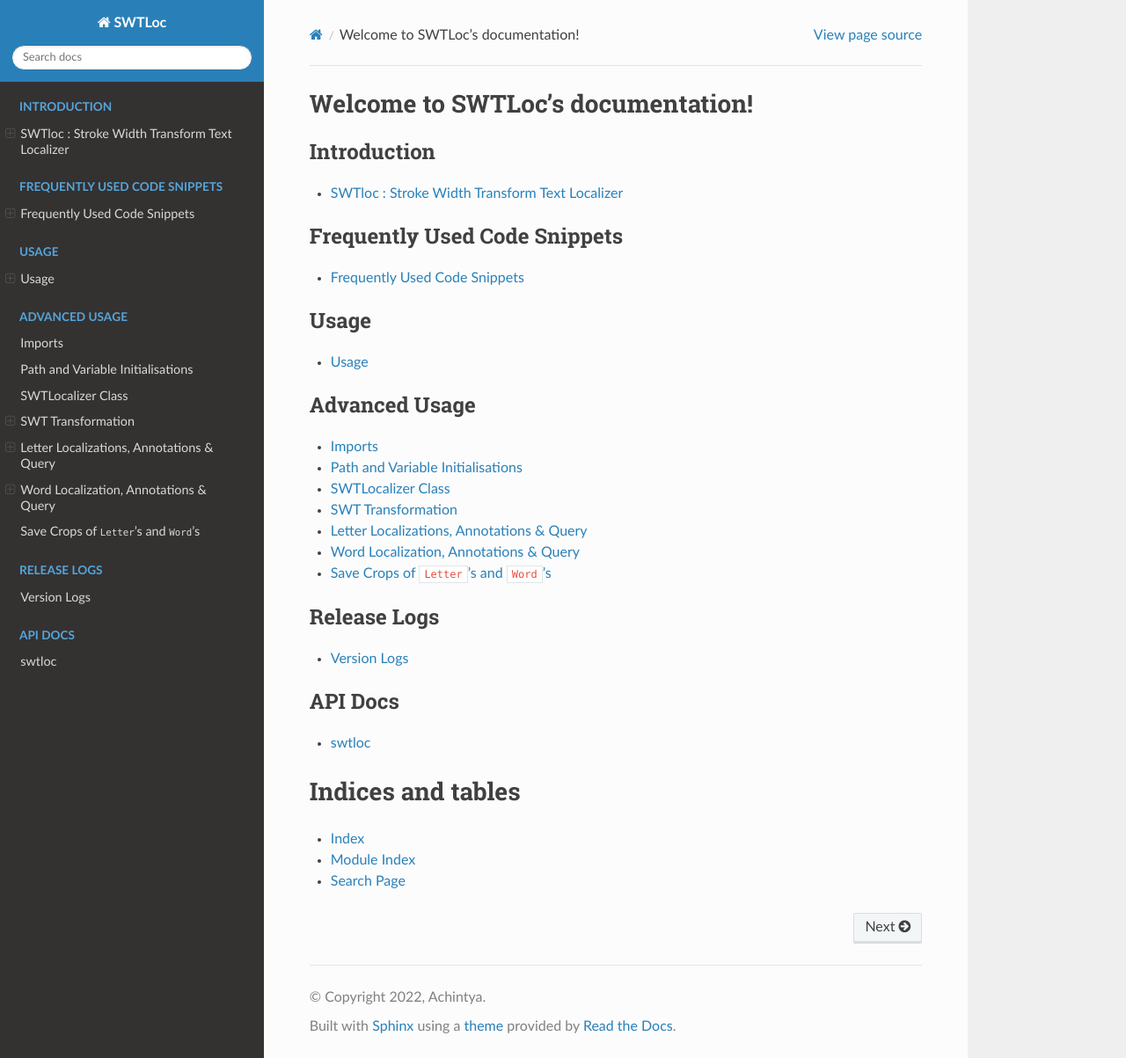
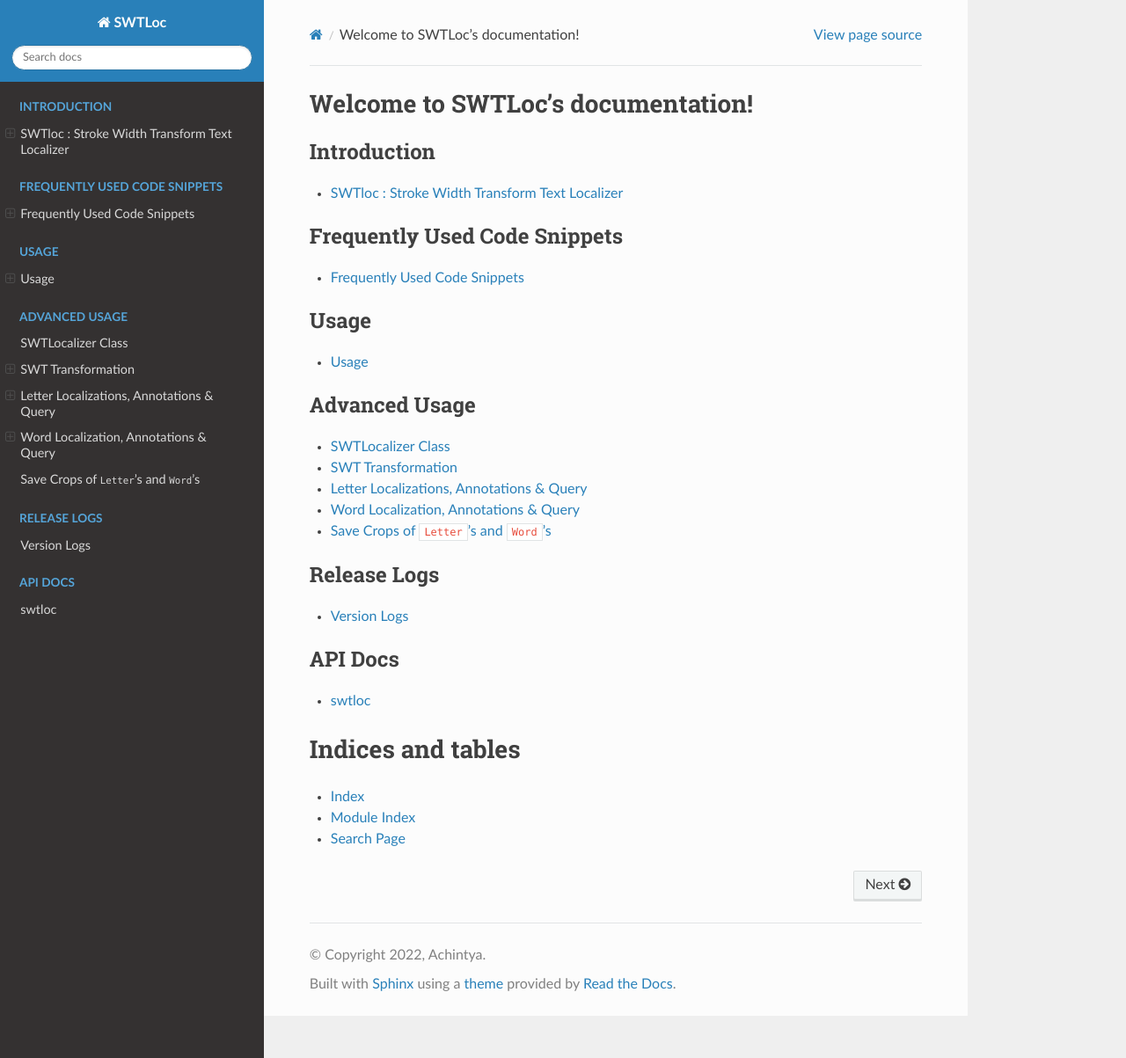
Before and after one commit to ag-ds-bubble/swtloc, a Sphinx documentation site: the page built from docs/source/index.rst, in a window 1280 px wide and 1203 px high. Shown: the whole window at 88% size. Built offline with Sphinx 7.4.7 and the Read the Docs theme 2.0.0, drawn with Linux system fonts in a browser that asks for light colours.

Commit message:
Update Docs

````diff
--- a/docs/source/04_advanced_usage/04_advanced_usage.md
+++ b/docs/source/04_advanced_usage/04_advanced_usage.md
@@ -1,5 +1,3 @@
-## Imports
-
 ```python
 import os
 import numpy as np
@@ -36,8 +34,6 @@
 from swtloc.configs import get_code_descriptions
 from swtloc.configs import CODE_NAME_VAR_MAPPINGS
 ```
-
-## Path and Variable Initialisations
 
 ```python
 rawimage_path = 'images/'
````
